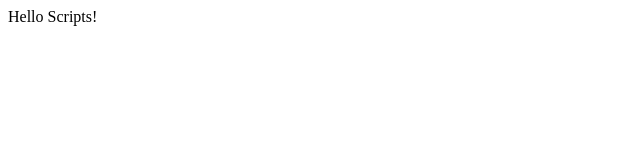
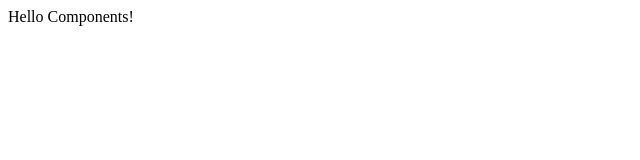
Before and after one commit to tatomyr/react-webpack, a React app: page / in a window 1280 px wide. Shown: the top 160 px of the page, without its empty margins (0-640 px from the left). Built offline with nearby package versions, Linux system fonts and the light colour scheme.

Commit message:
added custom component; refactored

```diff
--- a/package.json
+++ b/package.json
@@ -1,8 +1,8 @@
 {
-  "name": "react-hello-world",
-  "version": "1.0.0",
+  "name": "react-webpack",
+  "version": "0.0.1",
   "description": "",
-  "main": "index.js",
+  "main": "index.html",
   "scripts": {
     "test": "echo \"Error: no test specified\" && exit 1",
     "dev": "webpack -d --watch",
--- a/src/index.jsx
+++ b/src/App.jsx
@@ -1,9 +1,15 @@
 import React from 'react';
 import ReactDOM from 'react-dom';
 
+import Greeting from './components/Greeting.jsx';
+
 class App extends React.Component {
   render () {
-    return <p>Hello Scripts!</p>;
+    return (
+      <div>
+        <Greeting />
+      </div>
+    );
   }
 }
 
--- /dev/null
+++ b/src/components/Greeting.jsx
@@ -0,0 +1,3 @@
+import React from 'react';
+
+export default () => (<p>Hello Components!</p>);
--- a/webpack.config.js
+++ b/webpack.config.js
@@ -5,7 +5,7 @@ var BUILD_DIR = path.resolve(__dirname, 'build');
 var SRC_DIR = path.resolve(__dirname, 'src');
 
 var config = {
-  entry: SRC_DIR + '/index.jsx',
+  entry: SRC_DIR + '/App.jsx',
   output: {
     path: BUILD_DIR,
     filename: 'bundle.js'
```
